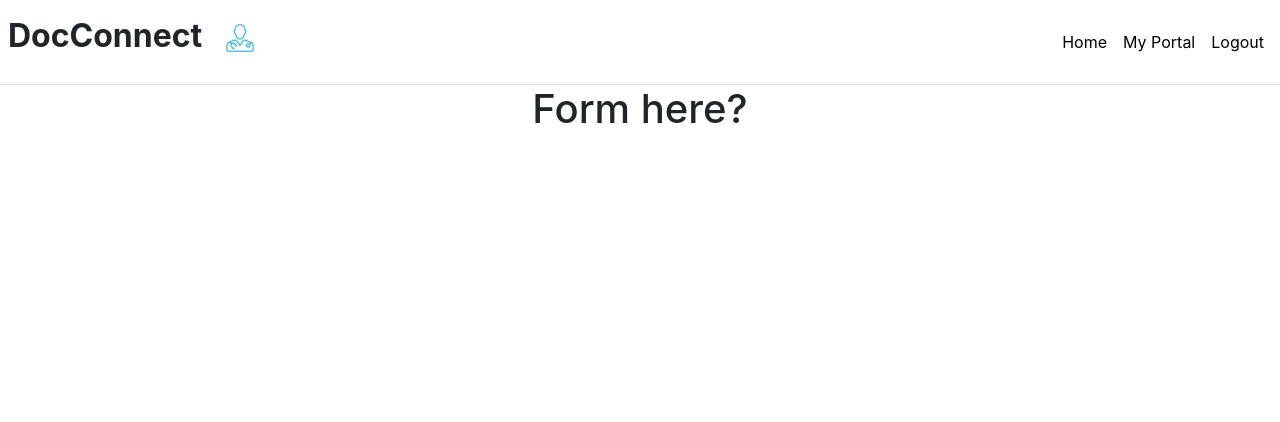
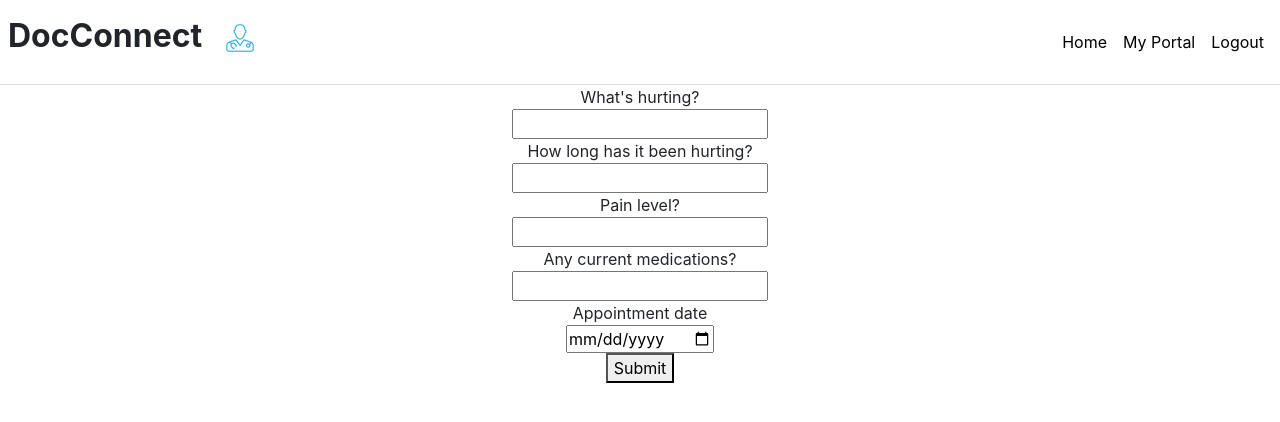
Before and after one commit to Noitskristopher/GroupProj-11, a React (Create React App) app in the folder client/: page /home in a window 1280 px wide. Shown: the top 422 px of the page. Built offline with nearby package versions, Linux system fonts and the light colour scheme.

Commit message:
updated login-register with resolved conflict

```diff
--- a/client/src/views/home.js
+++ b/client/src/views/home.js
@@ -1,11 +1,111 @@
-import React from 'react';
+import React, { useState } from 'react'
+import axios from 'axios'
+import { link } from 'react-router-dom'
 
-const Home = () => {
+const Home = (props) => {
+    const [painLocation, setPainLocation] = useState("");
+    const [painDuration, setPainDuration] = useState("");
+    const [painLevel, setPainLevel] = useState("");
+    const [currentMeds, setCurrentMeds] = useState("");
+    const [appointmentDate, setAppointmentDate] = useState("");
+    const [errors, setErrors] = useState({})
+
+    const submitHandler = (e) => {
+        e.preventDefault();
+
+        axios.post("http://localhost:8000/api/ticket/new", {
+            painLocation,
+            painDuration,
+            painLevel,
+            currentMeds,
+            appointmentDate,
+        })
+            .then((res) => {
+                console.log(res);
+                console.log(res.data);
+                setPainLocation("");
+                setPainDuration("");
+                setPainLevel("");
+                setCurrentMeds("");
+                setAppointmentDate("");
+            })
+            .catch((err) => {
+                console.log(err)
+                if (err.response.data.error) {
+                    setErrors(err.response.data.error.errors)
+                    console.log('^^Errors^^', errors)
+                }
+            })
+    }
+
     return (
         <div>
-            <h1>Form here?</h1>
+            <form onSubmit={submitHandler}>
+                <div>
+                    <label>What's hurting?</label>
+                    <div>
+                        <input
+                            onChange={(e) => setPainLocation(e.target.value)}
+                            value={painLocation}
+                            type="text" />
+                        {
+                            errors.painLocation ?
+                                <p className='text-danger'>{errors.painLocation.message}</p> :
+                                null
+                        }
+                    </div>
+                </div>
+                <div>
+                    <label>How long has it been hurting?</label>
+                    <div>
+                        <input onChange={(e) => setPainDuration(e.target.value)}
+                            value={painDuration}
+                            type="text" />
+                        {
+                            errors.painDuration ?
+                                <p className='text-danger'>{errors.painDuration.message}</p> :
+                                null
+                        }
+                    </div>
+                </div>
+                <div>
+                    <label>Pain level?</label>
+                    <div>
+                        <input onChange={(e) => setPainLevel(e.target.value)}
+                            value={painLevel}
+                            type="number" />
+                        {
+                            errors.painLevel ?
+                                <p className='text-danger'>{errors.painLevel.message}</p> :
+                                null
+                        }
+                    </div>
+                </div>
+                <div>
+                    <label>Any current medications?</label>
+                    <div>
+                        <input onChange={(e) => setCurrentMeds(e.target.value)}
+                            value={currentMeds}
+                            type="text" />
+                    </div>
+                </div>
+                <div>
+                    <label>Appointment date</label>
+                    <div>
+                        <input onChange={(e) => setAppointmentDate(e.target.value)}
+                            value={appointmentDate}
+                            type="date" />
+                        {
+                            errors.appointmentDate ?
+                                <p className='text-danger'>{errors.appointmentDate.message}</p> :
+                                null
+                        }
+                    </div>
+                </div>
+                <button image='submit'> Submit</button>
+            </form>
         </div>
-    );
+    )
 }
 
-export default Home;
+export default Home
```
Also changed, not shown: client/src/components/UpdateOne.js (+9 -0 lines), client/src/components/Form.js (deleted), 1 other file (tests, documents, lock files or other folders).
